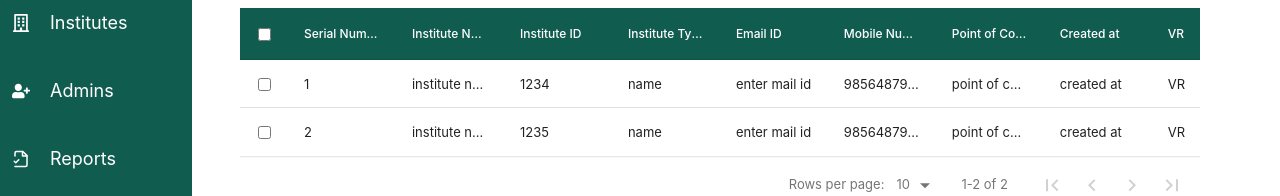
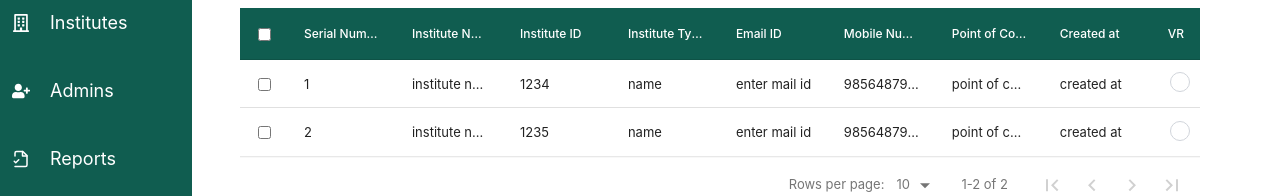
Before and after one commit to moFazil/liveabhis, a React (Create React App) app: page /institute in a window 1280 px wide. Shown: the part 172-368 px from the top of the page. Built offline with nearby package versions, Linux system fonts and the light colour scheme.

Commit message:
added status toggle and VR toggle

```diff
--- a/src/Components/Sidebar/Admins/AdminsTable.jsx
+++ b/src/Components/Sidebar/Admins/AdminsTable.jsx
@@ -32,9 +32,15 @@ const AdminsTable = () => {
     },
     {
       name:"Status",
+      selector: row=> row.status,
+      sortable:true,
+
     },
     {
       name:"Actions",
+      selector: row=> row.actions,
+      sortable:true,
+
     },
   ]
 
@@ -44,12 +50,14 @@ const AdminsTable = () => {
       name:"YourName",
       email:"Mail Id",
       mobileNo:908263892,
+      status:ststoggle()
     },
     {
       id:2,
       name:"Your Name",
       email:"Mail Id",
       mobileNo:908263892,
+      status:ststoggle()
     }
   ]
 const[records,setRecords]=useState(data);
@@ -59,6 +67,15 @@ function handleFilter(event){
     return row.name.toLowerCase().includes(event.target.value.toLowerCase())
   })
   setRecords(newData)
+}
+
+function ststoggle() {
+  return (
+    <label className="relative inline-flex items-center cursor-pointer">
+      <input type="checkbox" className="sr-only peer" />
+      <div className="w-11 h-6 peer-focus:outline-none rounded-full peer dark:bg-gray-400 peer-checked:after:translate-x-full peer-checked:after:border-white after:content-[''] after:absolute after:top-[2px] after:left-[2px] after:bg-white after:border-gray-300 after:border after:rounded-full after:h-5 after:w-5 after:transition-all dark:border-gray-600 peer-checked:bg-greenbg"></div>
+    </label>
+  );
 }
 
   return (
--- a/src/Components/Sidebar/Institutes/InstituteTable.jsx
+++ b/src/Components/Sidebar/Institutes/InstituteTable.jsx
@@ -87,10 +87,10 @@ const InstituteTable = () => {
         mobilenumber : 9856487965,
         pointofcontact : "point of contact name",
         createdat : "created at",
-        vr : "VR",
+        vr : vrtoggle(),
         spaceused : "spaceused",
         diskspace : "diskspace",
-        status : toggle(),
+        status : ststoggle(),
         actions : "action"
       },
 
@@ -103,10 +103,10 @@ const InstituteTable = () => {
         mobilenumber : 9856487965,
         pointofcontact : "point of contact name",
         createdat : "created at",
-        vr : "VR",
+        vr : vrtoggle(),
         spaceused : "spaceused",
         diskspace : "diskspace",
-        status : toggle(),
+        status : ststoggle(),
         actions : "action"
       }
   ]
@@ -120,7 +120,7 @@ const InstituteTable = () => {
     setRecords(newData)
   }
 
-  function toggle() {
+  function ststoggle() {
     return (
       <label className="relative inline-flex items-center cursor-pointer">
         <input type="checkbox" className="sr-only peer" />
@@ -128,6 +128,16 @@ const InstituteTable = () => {
       </label>
     );
   }
+
+function vrtoggle() {
+  return (
+    <label className="relative inline-flex items-center cursor-pointer">
+      <input type="checkbox" className="sr-only peer" />
+      <div className="w-11 h-6 peer-focus:outline-none rounded-full peer dark:bg-gray-400 peer-checked:after:translate-x-full peer-checked:after:border-white after:content-[''] after:absolute after:top-[2px] after:left-[2px] after:bg-white after:border-gray-300 after:border after:rounded-full after:h-5 after:w-5 after:transition-all dark:border-gray-600 peer-checked:bg-[#5BC236]"></div>
+    </label>
+  );
+}
+
 
 return (
 
--- a/src/Components/Sidebar/Support/SupportTable.jsx
+++ b/src/Components/Sidebar/Support/SupportTable.jsx
@@ -69,7 +69,7 @@ const SupportTable = () => {
         	mobilenumber : 9856487965,
         	subject : "subject",
         	priority : "enter ur priority",
-        	status : "",
+        	status : ststoggle(),
         	chat : "",
         },
         {
@@ -81,7 +81,7 @@ const SupportTable = () => {
         	mobilenumber : 9856487965,
         	subject : "subject",
         	priority : "enter ur priority",
-        	status : "",
+        	status : ststoggle(),
         	chat : "",
         },
 
@@ -95,6 +95,15 @@ const SupportTable = () => {
         })
         setRecords(newData)
     }
+
+  function ststoggle() {
+    return (
+      <label className="relative inline-flex items-center cursor-pointer">
+        <input type="checkbox" className="sr-only peer" />
+        <div className="w-11 h-6 peer-focus:outline-none rounded-full peer dark:bg-gray-400 peer-checked:after:translate-x-full peer-checked:after:border-white after:content-[''] after:absolute after:top-[2px] after:left-[2px] after:bg-white after:border-gray-300 after:border after:rounded-full after:h-5 after:w-5 after:transition-all dark:border-gray-600 peer-checked:bg-greenbg"></div>
+      </label>
+    );
+  }
 
   return (
 
```
